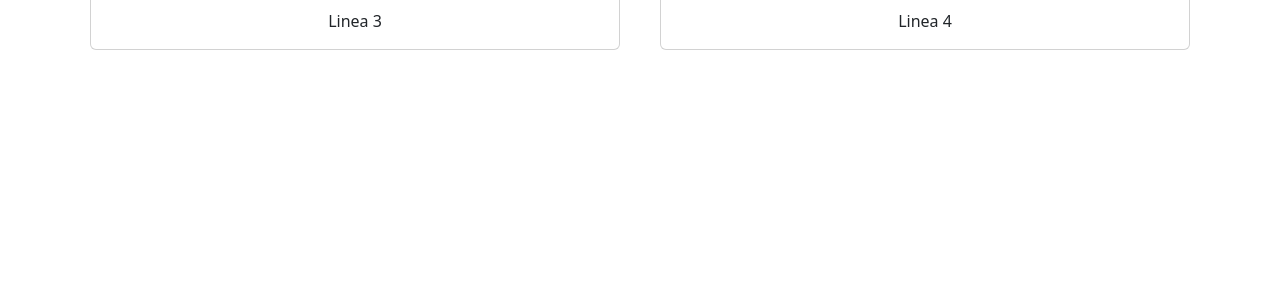
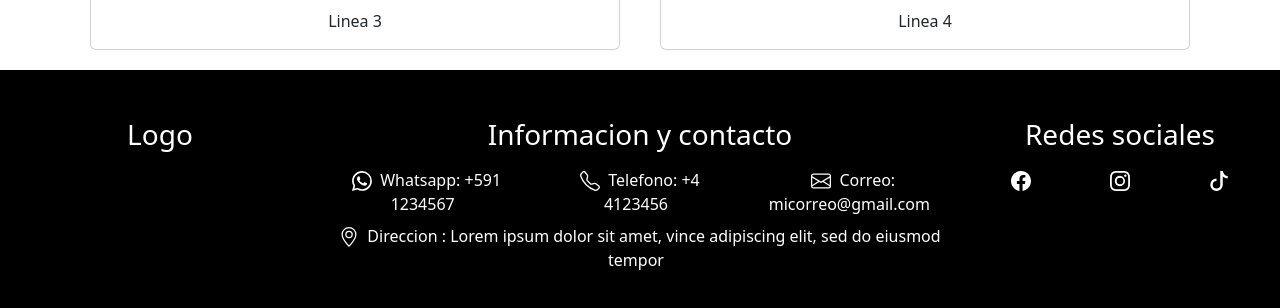
Before and after one commit to LuisRCbmo/artesano-frontend, a React (Create React App) app: page / in a window 1280 px wide. Shown: the part 2489-2797 px from the top of the page. Before the commit the page ends 2559 px from the top, so only its background shows below. Built offline with nearby package versions, Linux system fonts and the light colour scheme.

Commit message:
fear: footer
Novedades:
	- Componente footer
	- Estilos para el componente
	- Es responsivo

```diff
--- a/package.json
+++ b/package.json
@@ -9,8 +9,10 @@
     "@testing-library/user-event": "^13.5.0",
     "artesanodesign_web": "file:",
     "bootstrap": "^5.3.3",
+    "bootstrap-icons": "^1.11.3",
     "react": "^18.3.1",
     "react-bootstrap": "^2.10.5",
+    "react-bootstrap-icons": "^1.11.4",
     "react-dom": "^18.3.1",
     "react-scripts": "^5.0.1",
     "sass": "^1.80.1",
--- a/src/App.js
+++ b/src/App.js
@@ -12,6 +12,7 @@ import Header from "./components/organism/header/header";
 import CarouselSection from "./components/organism/carouselSection/carouselSection";
 import ProductsSection from "./components/organism/productsSection/productsSection";
 import LinesSection from "./components/organism/linesSection/linesSection";
+import Footer from "./components/organism/footer/footer";
 
 function App() {
   return (
@@ -20,6 +21,7 @@ function App() {
       <CarouselSection carouselItems={carouselItems_info} />
       <ProductsSection products={products_info} />
       <LinesSection lines={lines_info}/>
+      <Footer/>
     </div>
   );
 }
--- a/src/components/molecules/card/card.scss
+++ b/src/components/molecules/card/card.scss
@@ -3,47 +3,52 @@
     margin: 10px auto;
     width: 320px; // Default width
 
-    @media (max-width: 576px) { // XS
+    @media (max-width: 576px) {
+      // XS
       width: 150px;
     }
 
-    @media (min-width: 576px) and (max-width: 768px) { // SM
+    @media (min-width: 576px) and (max-width: 768px) {
+      // SM
       width: 200px;
     }
 
-    @media (min-width: 768px) and (max-width: 992px) { // MD
+    @media (min-width: 768px) and (max-width: 992px) {
+      // MD
       width: 250px;
     }
 
-    @media (min-width: 992px) and (max-width: 1200px) { // LG
+    @media (min-width: 992px) and (max-width: 1200px) {
+      // LG
       width: 280px;
     }
 
-    @media (min-width: 1200px) { // XL
+    @media (min-width: 1200px) {
+      // XL
       width: 320px;
     }
 
     &-img {
       width: auto;
-      height: 211px; // Default height
+      height: 211px;
 
-      @media (max-width: 576px) { // XS
+      @media (max-width: 576px) {
         height: 99px;
       }
 
-      @media (min-width: 576px) and (max-width: 768px) { // SM
+      @media (min-width: 576px) and (max-width: 768px) {
         height: 145px;
       }
 
-      @media (min-width: 768px) and (max-width: 992px) { // MD
+      @media (min-width: 768px) and (max-width: 992px) {
         height: 165px;
       }
 
-      @media (min-width: 992px) and (max-width: 1200px) { // LG
+      @media (min-width: 992px) and (max-width: 1200px) {
         height: 190px;
       }
 
-      @media (min-width: 1200px) { // XL
+      @media (min-width: 1200px) {
         height: 211px;
       }
     }
@@ -51,50 +56,53 @@
 
   &-line {
     margin: 20px auto;
-    width: 530px; // Default width
+    width: 530px;
 
-    @media (max-width: 576px) { // XS
+    @media (max-width: 576px) {
+      // XS
       width: 250px;
       margin: 10px auto;
     }
 
-    @media (min-width: 576px) and (max-width: 768px) { // SM
+    @media (min-width: 576px) and (max-width: 768px) {
+      // SM
       width: 400px;
     }
 
-    @media (min-width: 768px) and (max-width: 992px) { // MD
+    @media (min-width: 768px) and (max-width: 992px) {
+      // MD
       width: 450px;
     }
 
-    @media (min-width: 992px) and (max-width: 1200px) { // LG
+    @media (min-width: 992px) and (max-width: 1200px) {
       width: 480px;
     }
 
-    @media (min-width: 1200px) { // XL
+    @media (min-width: 1200px) {
       width: 530px;
     }
 
     &-img {
       width: auto;
-      height: 350px; // Default height
+      height: 350px;
 
-      @media (max-width: 576px) { // XS
+      @media (max-width: 576px) {
         height: 165px;
       }
 
-      @media (min-width: 576px) and (max-width: 768px) { // SM
+      @media (min-width: 576px) and (max-width: 768px) {
         height: 200px;
       }
 
-      @media (min-width: 768px) and (max-width: 992px) { // MD
+      @media (min-width: 768px) and (max-width: 992px) {
         height: 264px;
       }
 
-      @media (min-width: 992px) and (max-width: 1200px) { // LG
+      @media (min-width: 992px) and (max-width: 1200px) {
         height: 300px;
       }
 
-      @media (min-width: 1200px) { // XL
+      @media (min-width: 1200px) {
         height: 350px;
       }
     }
--- a/src/components/molecules/navbars/navbar.jsx
+++ b/src/components/molecules/navbars/navbar.jsx
@@ -9,7 +9,7 @@ import NavDropdown from "react-bootstrap/NavDropdown";
 
 const navbar = ({ navItems }) => {
   return (
-    <Navbar expand="lg" bg="dark" data-bs-theme="dark" className="bg-body-dark">
+    <Navbar expand="lg" bg="dark" data-bs-theme="dark" className="bg-body-dark" >
       <Container>
         <Navbar.Toggle aria-controls="basic-navbar-nav" />
         <Navbar.Collapse
--- /dev/null
+++ b/src/components/organism/footer/footer.jsx
@@ -0,0 +1,90 @@
+import React from "react";
+
+import "./footer.scss";
+
+import {
+  Facebook,
+  Instagram,
+  Tiktok,
+  Whatsapp,
+  Telephone,
+  Envelope,
+  GeoAlt,
+} from "react-bootstrap-icons";
+
+import Container from "react-bootstrap/Container";
+import Row from "react-bootstrap/Row";
+import Col from "react-bootstrap/Col";
+
+const footer = () => {
+  const icon_size = 20;
+
+  return (
+    <div className="ad-footer-bg">
+      <Container fluid>
+        <Row>
+          <Col className="ad-footer-col-1" xs={12} lg={3}>
+            <h3>Logo</h3>
+          </Col>
+          <Col  className="ad-footer-col-1" xs={12} lg={6}>
+            <h3>Informacion y contacto</h3>
+            <Row>
+              <Col className="ad-footer-col-2" xs={12} xl={4}>
+                <Whatsapp size={icon_size} color="currentColor" />
+                <span className="ad-footer-p">Whatsapp: +591 1234567</span>
+              </Col>
+              <Col className="ad-footer-col-2" xs={12} xl={4}>
+                <Telephone size={icon_size} color="currentColor" />
+                <span className="ad-footer-p">Telefono: +4 4123456</span>
+              </Col>
+              <Col className="ad-footer-col-2"  xs={12} xl={4}>
+                <Envelope size={icon_size} color="currentColor" />
+                <span className="ad-footer-p">Correo: micorreo@gmail.com</span>
+              </Col>
+              <Col className="ad-footer-col-2" xs={12}>
+                <GeoAlt size={icon_size} color="currentColor" />
+                <span className="ad-footer-p">Direccion : Lorem ipsum dolor sit amet, vince adipiscing elit, sed do eiusmod tempor </span>
+              </Col>
+            </Row>
+          </Col>
+          <Col  className="ad-footer-col-1" xs={12} lg={3}>
+            <h3>Redes sociales</h3>
+            <Container fluid>
+              <Row>
+                <Col className="ad-footer-col-2">
+                  <a
+                    href="https://www.facebook.com/artesano.design.bolivia/?locale=es_LA"
+                    target="_blank"
+                    className="ad-footer-a" rel="noreferrer"
+                  >
+                  <Facebook size={icon_size} color="currentColor" />
+                  </a>
+                </Col>
+                <Col className="ad-footer-col-2">
+                  <a
+                    href="https://www.instagram.com/artesano.design.bolivia/?hl=es"
+                    target="_blank"
+                    className="ad-footer-a" rel="noreferrer"
+                  >
+                    <Instagram size={icon_size} color="currentColor" />
+                  </a>
+                </Col>
+                <Col className="ad-footer-col-2">
+                  <a
+                    href="https://www.tiktok.com/@artesano.design?is_from_webapp=1&sender_device"
+                    target="_blank"
+                    className="ad-footer-a" rel="noreferrer"
+                  >
+                    <Tiktok size={icon_size} color="currentColor" />
+                  </a>
+                </Col>
+              </Row>
+            </Container>
+          </Col>
+        </Row>
+      </Container>
+    </div>
+  );
+};
+
+export default footer;
--- /dev/null
+++ b/src/components/organism/footer/footer.scss
@@ -0,0 +1,30 @@
+.ad-footer {
+    &-bg{
+        padding-top: 16px;
+        background-color: black;
+        height: 250px;
+        color: white;
+
+    }
+
+    &-p{
+        padding: 8px;
+
+    }
+
+    &-a{
+        text-decoration: none;
+        color: white;
+
+    }
+
+    &-col-1{
+        padding-top: 32px;
+
+    }
+
+    &-col-2{
+        padding-top: 8px;
+
+    }
+}
```
Also changed, not shown: 1 other file (tests, documents, lock files or other folders).
